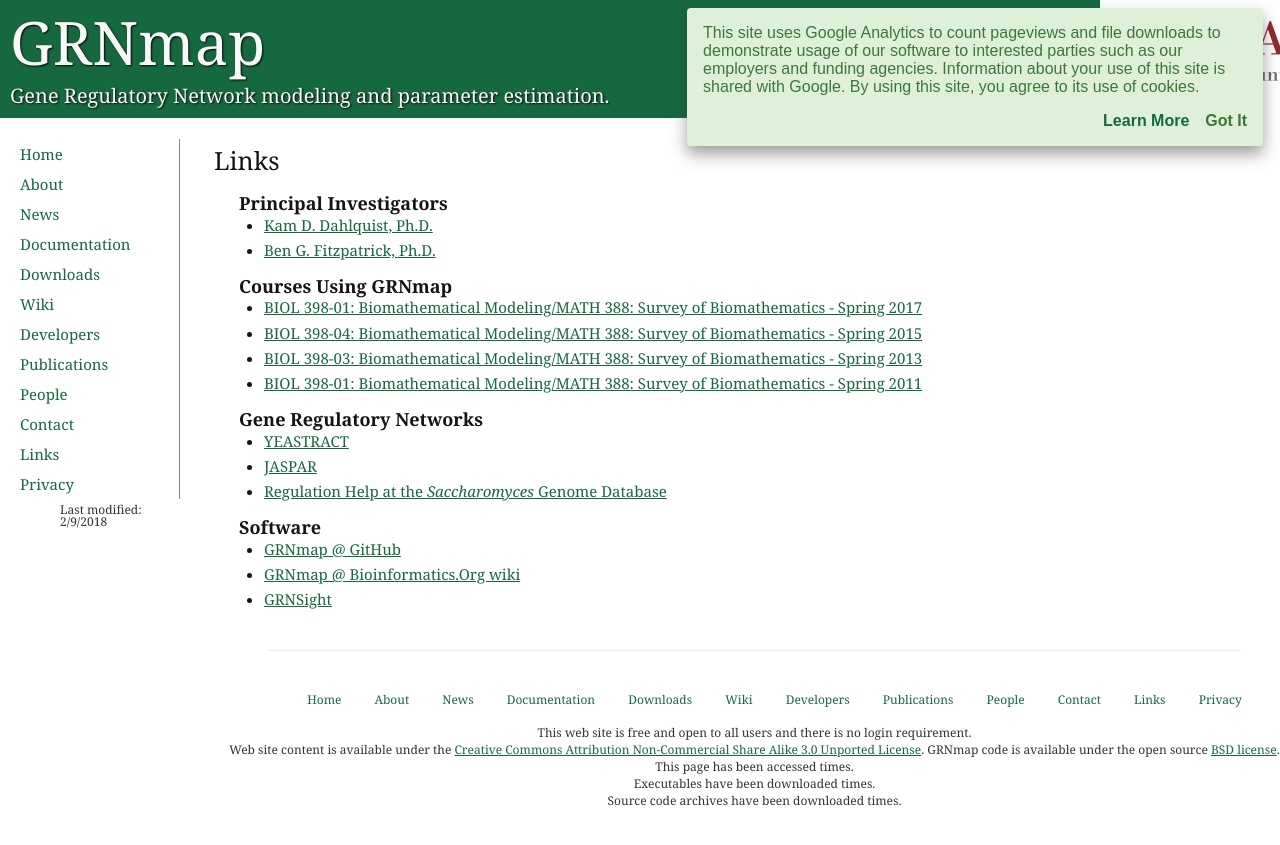
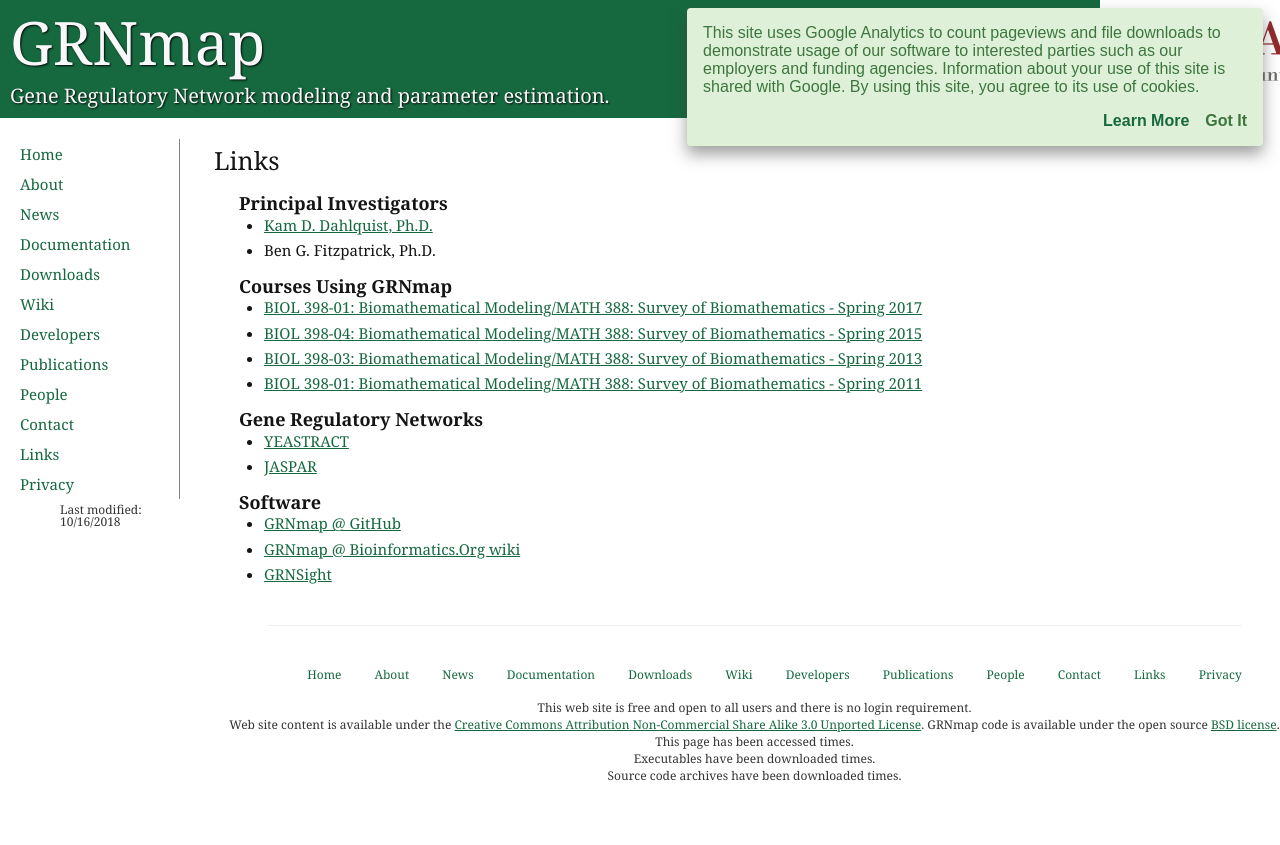
Before and after one commit to kdahlquist/GRNmap, a Jekyll site: the page built from links.html, in a window 1280 px wide. Shown: the top 845 px of the page. Built offline with Jekyll 4.4.1, drawn with Linux system fonts in a browser that asks for light colours.

Commit message:
remove broken link, add Dahlquist lab link

```diff
--- a/links.html
+++ b/links.html
@@ -2,16 +2,13 @@
 layout: default
 title: GRNmap - Links
 subTitle: Links
-lastModified: 2/9/2018
+lastModified: 10/16/2018
 ---
-<!--
-This File can be converted to a data-driven format, mid priority
--->
 
 <h4 class='linkHeader'>Principal Investigators</h4>
 <ul class='linkInfo'>
-    <li><a href="http://myweb.lmu.edu/kdahlqui" target='_blank'>Kam D. Dahlquist, Ph.D.</a></li>
-    <li><a href='http://myweb.lmu.edu/bfitzpatrick/' target='_blank'>Ben G. Fitzpatrick, Ph.D.</a></li>
+    <li><a href="http://kdahlquist.github.io/DahlquistLab/index.htm" target='_blank'>Kam D. Dahlquist, Ph.D.</a></li>
+    <li>Ben G. Fitzpatrick, Ph.D.</a></li>
 </ul>
 
 <h4 class="linkHeader">Courses Using GRNmap</h4>
@@ -26,7 +23,6 @@
 <ul class='linkInfo'>
   <li><a href='http://www.yeastract.com/' target='_blank'>YEASTRACT</a></li>
   <li><a href='http://jaspar.genereg.net/' target='_blank'>JASPAR</a></li>
-  <li><a href='http://www.yeastgenome.org/help/function-help/regulation' target='_blank'>Regulation Help at the <span style='font-style:italic;'>Saccharomyces</span> Genome Database</a></li>
 </ul>
 
 <h4 class='linkHeader'>Software</h4>
```
